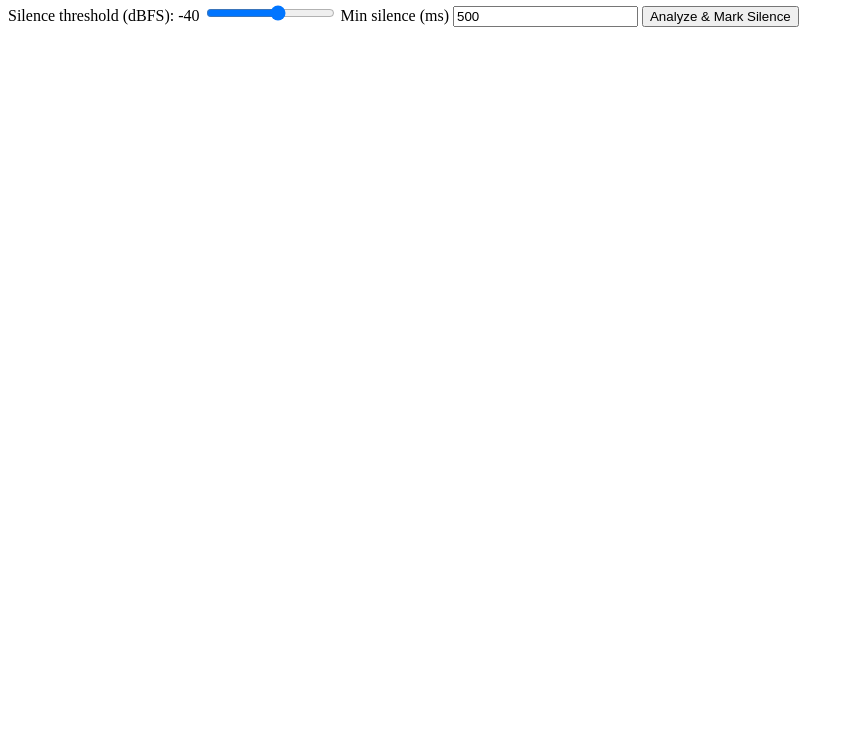
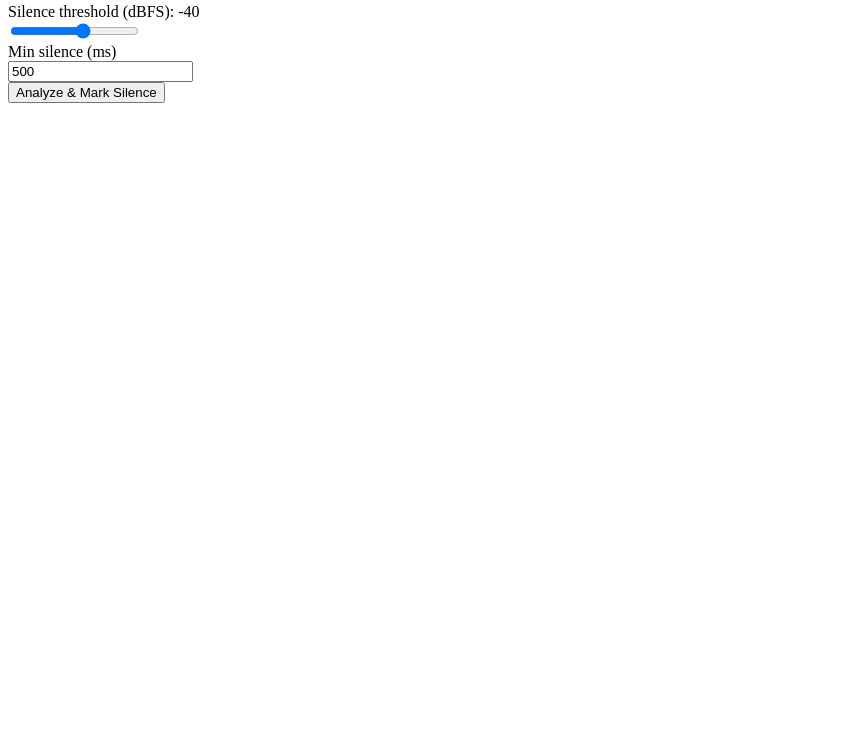
Before and after one commit to victorvd98/tom-plugin, a plain HTML site: page com.victorvandamme.silencer/index.html in a window 1280 px wide. Shown: the part 56-800 px from the top of the page, without its empty margins (0-854 px from the left). Drawn offline with Linux system fonts and the light colour scheme.

Commit message:
added line breaks to index.html for better style

```diff
--- a/com.victorvandamme.silencer/index.html
+++ b/com.victorvandamme.silencer/index.html
@@ -1,4 +1,5 @@
 <!doctype html>
+
 <html>
 <head>
   <meta charset="utf-8" />
@@ -8,13 +9,16 @@
 </head>
 <body>
   <div id="app">
+
     <h3>Silencer</h3>
-    <label>Silence threshold (dBFS): <span id="thrValue">-40</span></label>
-    <input id="threshold" type="range" min="-80" max="-10" value="-40"/>
-    <label>Min silence (ms)</label>
-    <input id="minSilence" type="number" value="500"/>
-    <button id="analyzeBtn">Analyze & Mark Silence</button>
+
+    <label>Silence threshold (dBFS): <span id="thrValue">-40</span></label><br>
+    <input id="threshold" type="range" min="-80" max="-10" value="-40"/> <br>
+    <label>Min silence (ms)</label> <br>
+    <input id="minSilence" type="number" value="500"/> <br>
+    <button id="analyzeBtn">Analyze & Mark Silence</button> <br>
     <pre id="status"></pre>
+
   </div>
 
   <script src="js/csinterface.js"></script>
```
